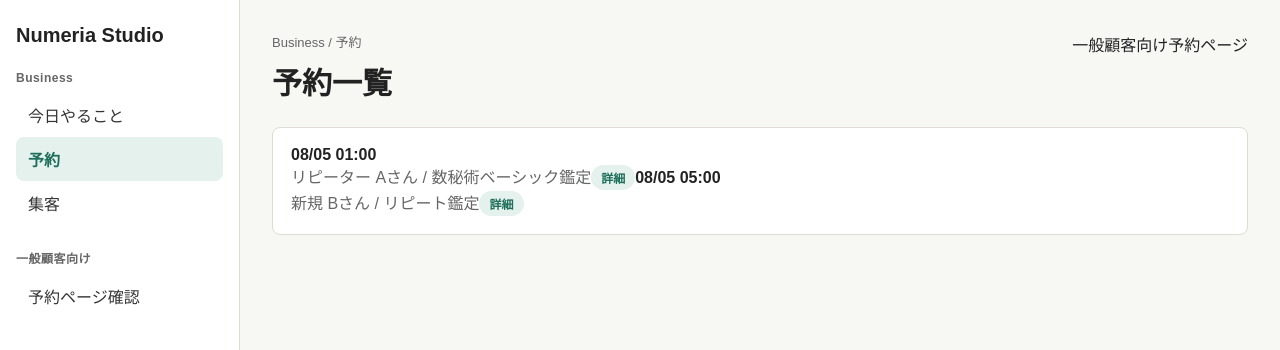
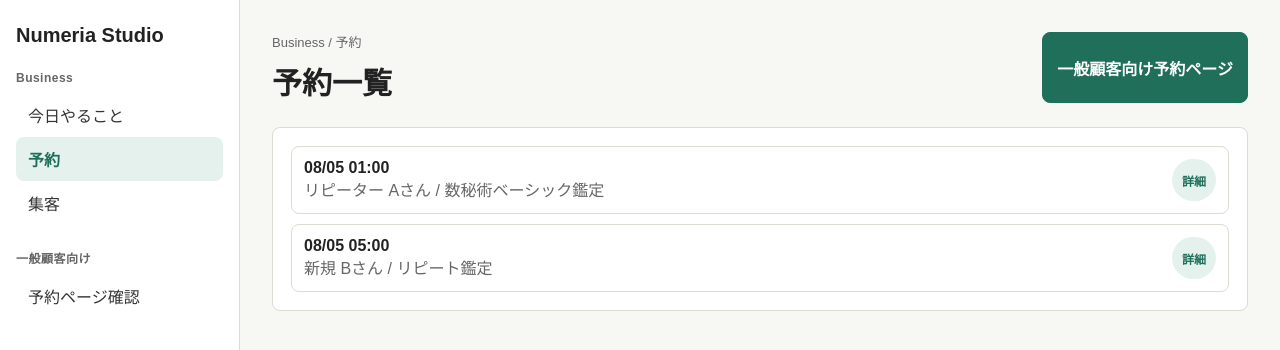
Before and after one commit to karukimori-wq/Growth-Engine, a Next.js app: page /app/business/reservations in a window 1280 px wide. Shown: the top 350 px of the page. Built offline with nearby package versions, Linux system fonts and the light colour scheme.

Commit message:
Add styles for MVP user screen flow

```diff
--- a/src/app/globals.css
+++ b/src/app/globals.css
@@ -137,7 +137,8 @@ textarea {
   color: var(--muted);
 }
 
-.task-list {
+.task-list,
+.table-list {
   display: grid;
   gap: 10px;
   margin: 0;
@@ -145,13 +146,25 @@ textarea {
   list-style: none;
 }
 
-.task {
+.task,
+.row-link {
   display: flex;
   justify-content: space-between;
   gap: 12px;
   border: 1px solid var(--line);
   border-radius: 8px;
   padding: 12px;
+}
+
+.row-link,
+.task-main {
+  min-width: 0;
+}
+
+.row-link:hover,
+.task-main:hover,
+.nav-link:hover {
+  color: var(--accent);
 }
 
 .badge {
@@ -169,6 +182,87 @@ textarea {
 .warning {
   background: var(--warning-soft);
   color: var(--warning);
+}
+
+.button {
+  display: inline-flex;
+  align-items: center;
+  justify-content: center;
+  min-height: 40px;
+  border: 1px solid var(--accent);
+  border-radius: 8px;
+  background: var(--accent);
+  color: #ffffff;
+  padding: 9px 14px;
+  font-weight: 700;
+  cursor: pointer;
+}
+
+.button.secondary {
+  background: var(--surface);
+  color: var(--accent);
+}
+
+.action-row {
+  display: flex;
+  flex-wrap: wrap;
+  gap: 10px;
+  margin-top: 18px;
+}
+
+.definition-list {
+  display: grid;
+  grid-template-columns: 160px minmax(0, 1fr);
+  gap: 10px 16px;
+  margin: 0;
+}
+
+.definition-list dt {
+  color: var(--muted);
+  font-weight: 700;
+}
+
+.definition-list dd {
+  margin: 0;
+  min-width: 0;
+  overflow-wrap: anywhere;
+}
+
+.definition-list.compact {
+  grid-template-columns: 120px minmax(0, 1fr);
+}
+
+.code-block {
+  max-width: 100%;
+  overflow: auto;
+  border: 1px solid var(--line);
+  border-radius: 8px;
+  background: #fbfbf9;
+  padding: 12px;
+  font-size: 12px;
+  line-height: 1.5;
+  white-space: pre-wrap;
+}
+
+.divider {
+  height: 1px;
+  margin: 18px 0;
+  background: var(--line);
+}
+
+.public-page {
+  display: grid;
+  min-height: 100vh;
+  place-items: center;
+  padding: 24px;
+}
+
+.public-panel {
+  width: min(680px, 100%);
+  border: 1px solid var(--line);
+  border-radius: 8px;
+  background: var(--surface);
+  padding: 28px;
 }
 
 @media (max-width: 760px) {
@@ -195,4 +289,9 @@ textarea {
   .span-12 {
     grid-column: span 12;
   }
+
+  .definition-list,
+  .definition-list.compact {
+    grid-template-columns: 1fr;
+  }
 }
```
